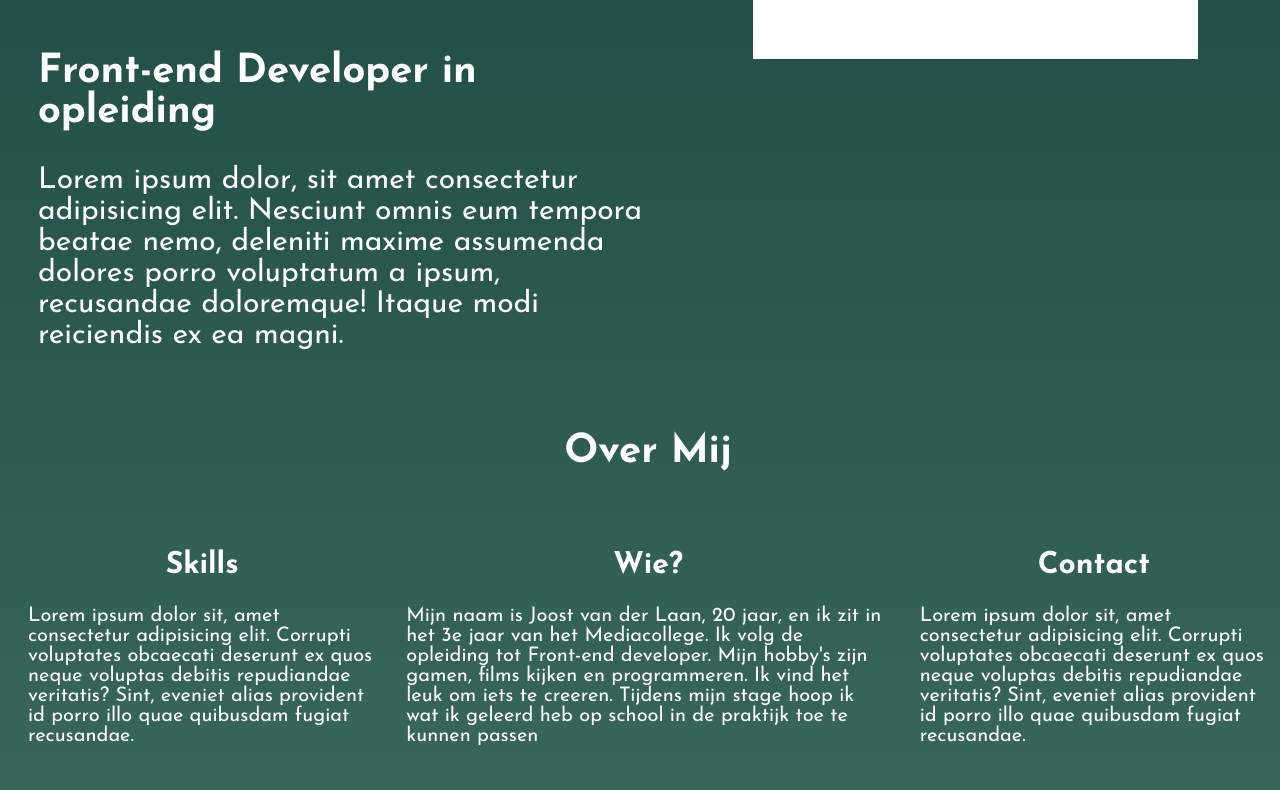
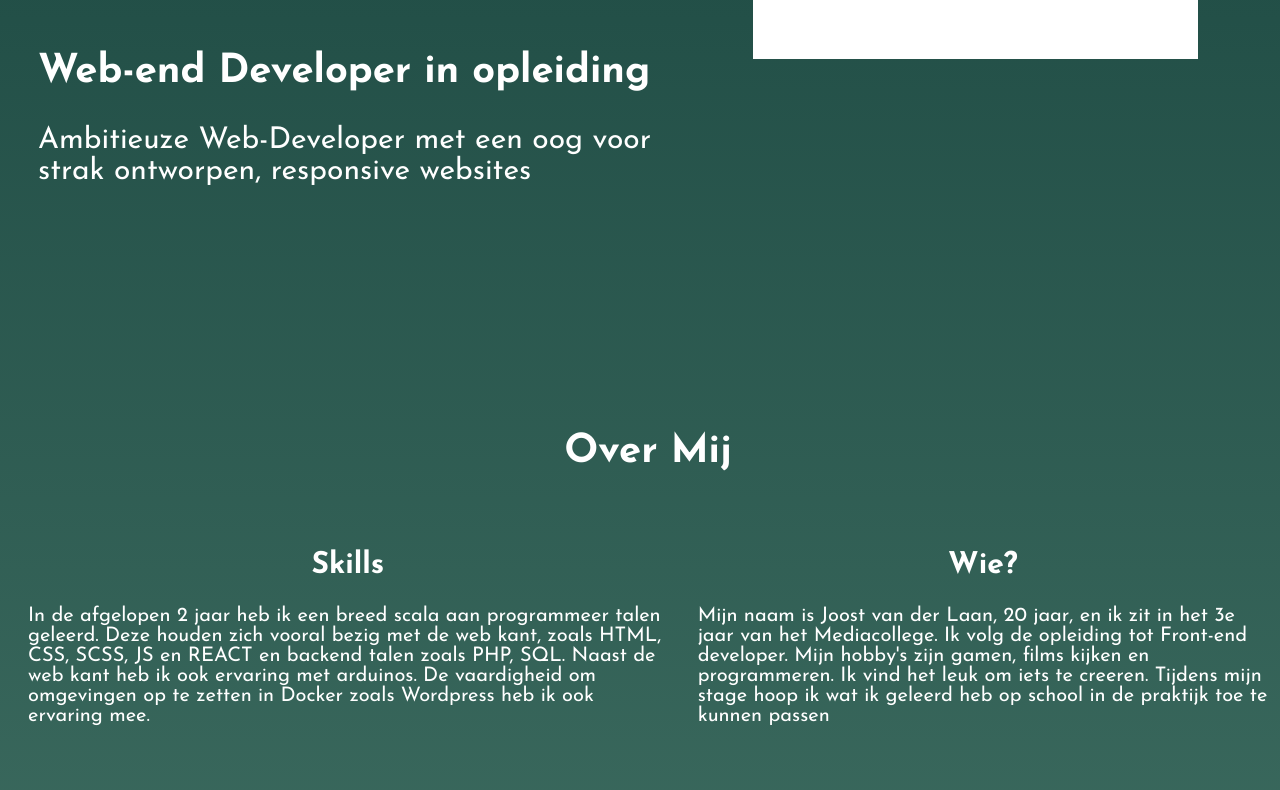
Before and after one commit to JoostVDL4/Portfolio, a plain HTML site: page index.html in a window 1280 px wide. Shown: the part 460-1250 px from the top of the page. Drawn offline with Linux system fonts and the light colour scheme.

Commit message:
text toegevoegd, project toegevoegd, kleine comsemische veranderingen

```diff
--- a/index.html
+++ b/index.html
@@ -28,11 +28,8 @@
     <section class="intro">
         <div class="introText">
             <h1 class="introTitle">Joost van der Laan</h1>
-            <h2 class="introSubTitle">Front-end Developer in opleiding</h2>
-            <p class="introDesc">Lorem ipsum dolor, sit amet consectetur adipisicing elit. Nesciunt omnis eum tempora beatae nemo,
-                deleniti
-                maxime assumenda dolores porro voluptatum a ipsum, recusandae doloremque! Itaque modi reiciendis ex ea
-                magni.</p>
+            <h2 class="introSubTitle">Web-end Developer in opleiding</h2>
+            <p class="introDesc">Ambitieuze Web-Developer met een oog voor strak ontworpen, responsive websites</p>
         </div>
 
         <div class="introImage">
@@ -47,11 +44,10 @@
         <div class="aboutParagraphs">
             <div>
                 <h2 class="aboutParaTitle">Skills</h2>
-                <p class="aboutText">Lorem ipsum dolor sit, amet consectetur adipisicing elit. Corrupti voluptates
-                    obcaecati deserunt ex quos
-                    neque voluptas debitis repudiandae veritatis? Sint, eveniet alias provident id porro illo quae
-                    quibusdam
-                    fugiat recusandae.</p>
+                <p class="aboutText">In de afgelopen 2 jaar heb ik een breed scala aan programmeer talen geleerd. Deze houden zich vooral bezig met
+                    de web kant, zoals HTML, CSS, SCSS, JS en REACT en backend talen zoals PHP, SQL. Naast de web kant heb ik ook ervaring met arduinos.
+                    De vaardigheid om omgevingen op te zetten in Docker zoals Wordpress heb ik ook ervaring mee.
+                </p>
             </div>
             <div>
                 <h2 class="aboutParaTitle">Wie?</h2>
@@ -64,16 +60,6 @@
                 </p>
 
             </div>
-
-            <div>
-                <h2 class="aboutParaTitle">Contact</h2>
-                <p class="aboutText">Lorem ipsum dolor sit, amet consectetur adipisicing elit. Corrupti voluptates
-                    obcaecati deserunt ex quos
-                    neque voluptas debitis repudiandae veritatis? Sint, eveniet alias provident id porro illo quae
-                    quibusdam
-                    fugiat recusandae.</p>
-            </div>
-
         </div>
 
 
@@ -135,19 +121,17 @@
         </div>
 
         <div class="card">
-            <img src="img/cssArtScreen.png" alt="" class="cardImage">
-            <h1 class="cardTitle">Spinning Diamond</h1>
+            <img src="img/whackamole.png" alt="" class="cardImage">
+            <h1 class="cardTitle">Whack-a-Mole</h1>
             <hr>
-            <p class="cardDesc">Lorem ipsum dolor sit amet, consectetur adipisicing elit. Voluptatum cumque officiis
-                unde ducimus
-                praesentium quam ratione quisquam voluptate suscipit eum corrupti, consequatur neque quidem pariatur
-                doloribus adipisci nesciunt necessitatibus laboriosam.</p>
+            <p class="cardDesc">Onderdeel van opdracht om een site voor het Nationaal Videogame Museum te maken. Dit is gemaakt via createJS</p>
             <div class="cardLanguages">
                 <p>HTML</p>
                 <p>CSS</p>
                 <p>JS</p>
             </div>
-            <button class="cardButton" role="button">  <a class="cardButtonText" href="https://35542.hosts2.ma-cloud.nl/cssArt/">Click here!</a></button>
+            <button class="cardButton" role="button"> <a class="cardButtonText"
+                    href="https://35542.hosts2.ma-cloud.nl/Whack-a-mole/">Click here!</a></button>
 
 
 
--- a/scss/components/about.scss
+++ b/scss/components/about.scss
@@ -7,6 +7,7 @@
     opacity:0;
     transform: translateY(50px);
     transition: opacity 0.6s ease-out, transform 0.6s ease-out;
+    width:100%;
 }
 
 
@@ -27,7 +28,10 @@
     flex-direction: row;
     padding:2rem;
     gap:3rem;
+    height:auto;
 }
+
+
 
 .aboutParaTitle{
     display: flex;
--- a/scss/components/projects.scss
+++ b/scss/components/projects.scss
@@ -16,7 +16,7 @@
 
 .card {
     display: flex;
-    height: auto;
+    height: 80%;
     background-color: #C4DAD2;
     border: 1px solid #ddd;
     border-radius: 8px;
```
Also changed, not shown: css/style.css, img/whackamole.png (added), 1 other file.
